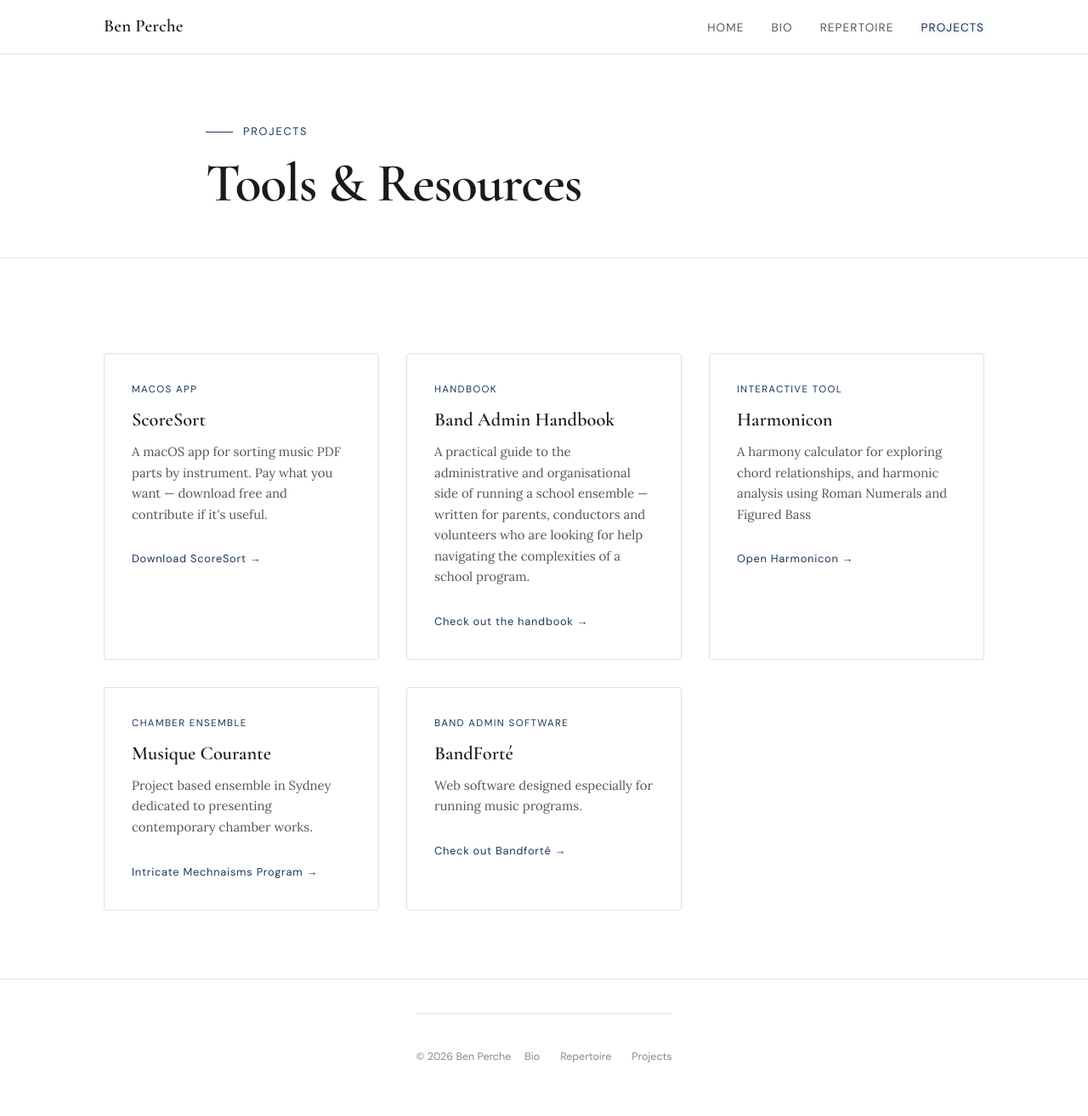
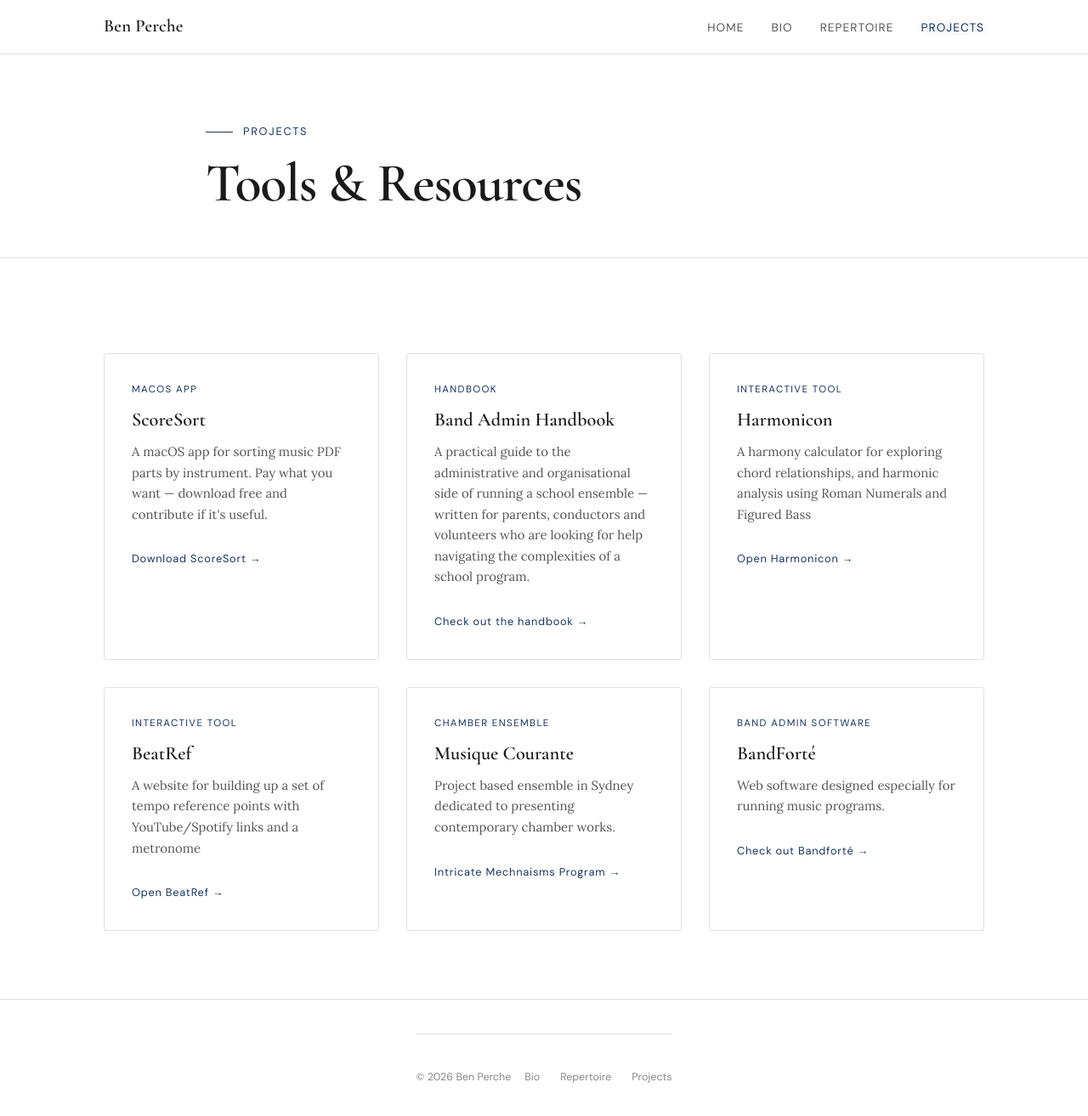
Before and after one commit to benperche/about, a Jekyll site: the page built from projects.md, in a window 1280 px wide and 1360 px high. Shown: the top 1314 px of the window at 85% size. Built offline with Jekyll 4.4.1, drawn with Linux system fonts in a browser that asks for light colours.

Commit message:
Add beatref

```diff
--- a/_data/repertoire.yml
+++ b/_data/repertoire.yml
@@ -4,7 +4,7 @@
 
 
 - composer: Felix Mendelssohn
-  work: Symphony No. 4 "Italian" in A major
+  work: The Hebrides Overture
   category: Orchestral
   last_conducted: 2026
   birth_year: 1809
@@ -12,7 +12,7 @@
   group: SCM Symphony Orchestra
 
 - composer: Felix Mendelssohn
-  work: The Hebrides Overture
+  work: Symphony No. 4 "Italian" in A major
   category: Orchestral
   last_conducted: 2026
   birth_year: 1809
--- a/projects.md
+++ b/projects.md
@@ -44,6 +44,15 @@ title: Projects
   </div>
 
   <div class="project-card">
+    <p class="project-card__label">Interactive Tool</p>
+    <h2 class="project-card__title">BeatRef</h2>
+    <p class="project-card__desc">
+      A website for building up a set of tempo reference points with YouTube/Spotify links and a metronome
+    </p>
+    <a href="https://benperche.github.io/BeatRef/" class="project-card__link">Open BeatRef →</a>
+  </div>
+
+  <div class="project-card">
       <p class="project-card__label">Chamber Ensemble</p>
       <h2 class="project-card__title">Musique Courante</h2>
       <p class="project-card__desc">
```
